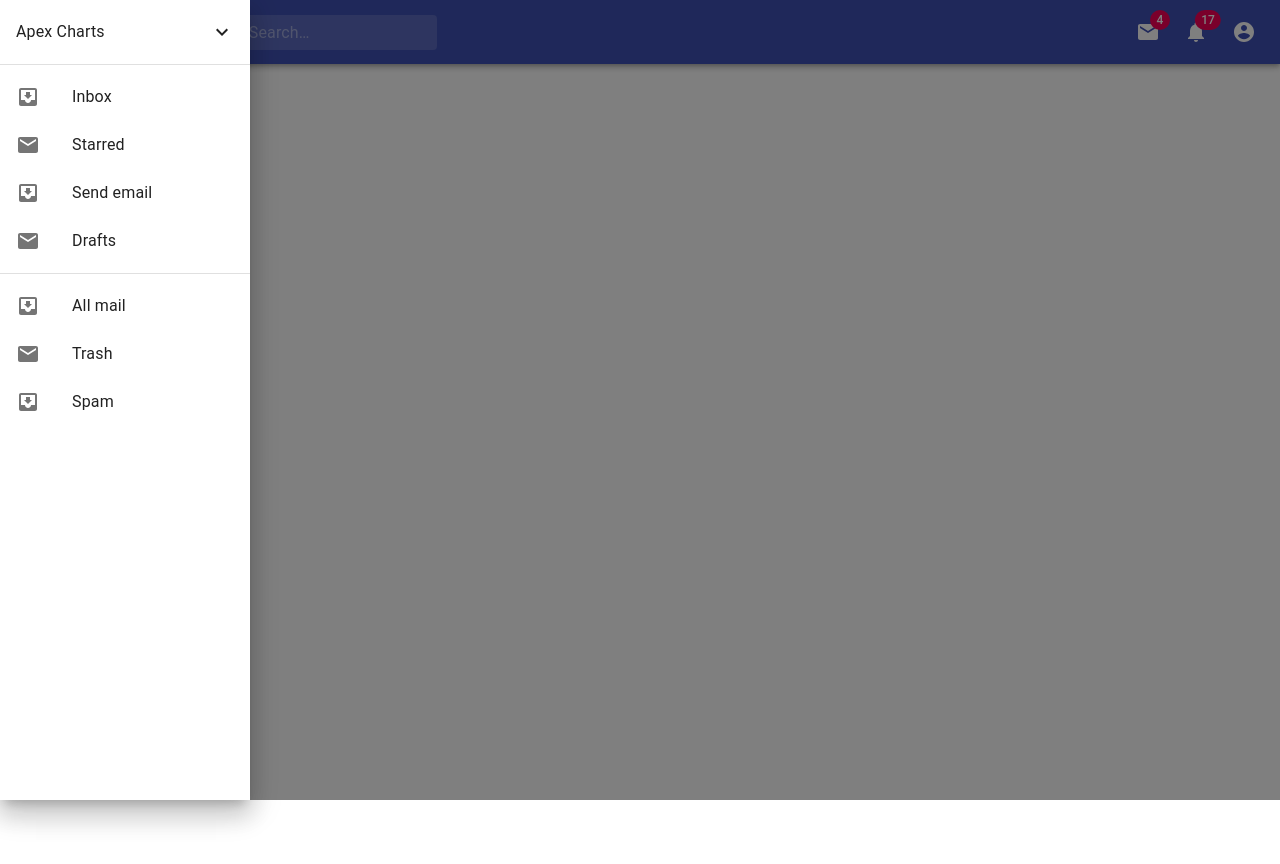
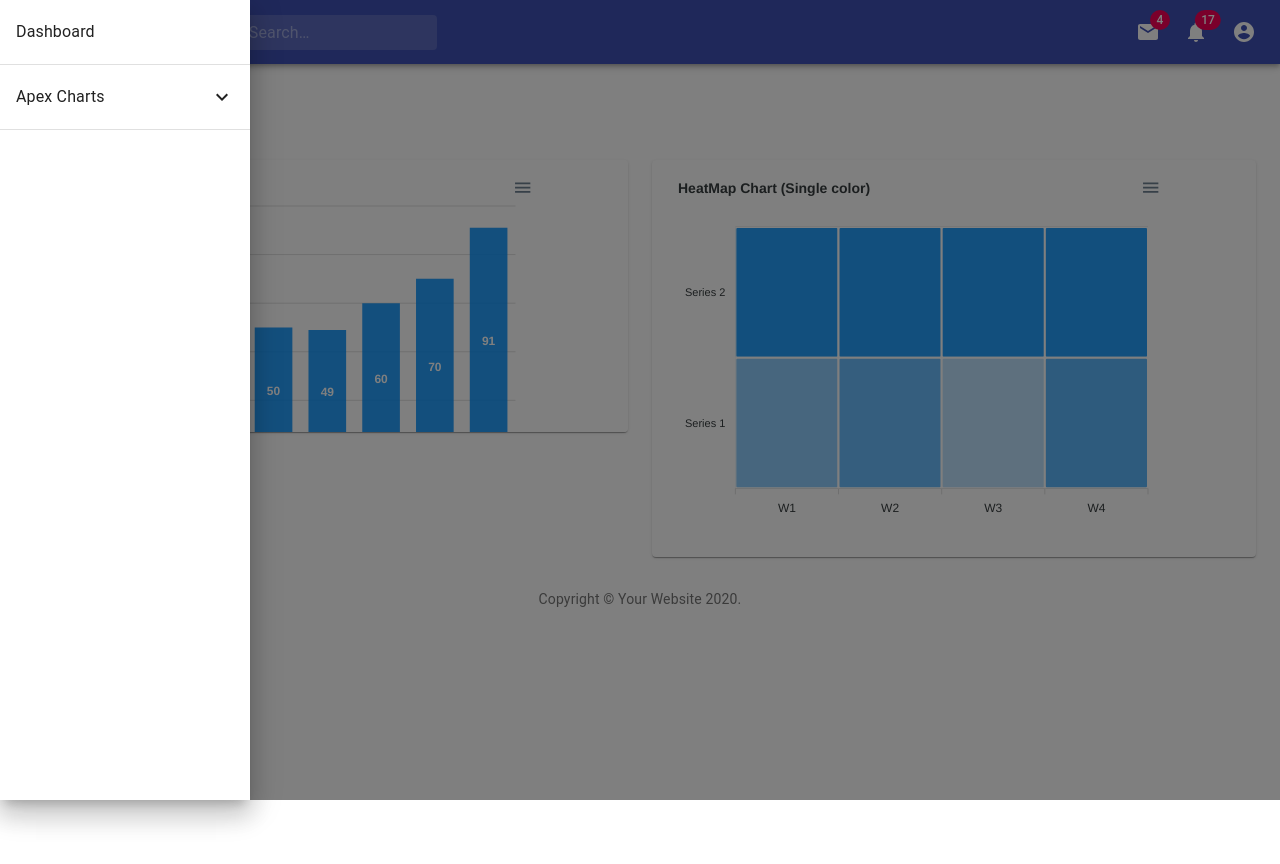
Before and after one commit to gsahadevan/react-material-ui-dashboard, a React (Create React App) app: page /dashboard in a window 1280 px wide. Both pictures are taken after a click on the button 36 px from the left and 32 px from the top of the page. Before the commit the page ends 800 px from the top, so only its background shows below. Built offline with nearby package versions, Linux system fonts and the light colour scheme.

Commit message:
removed unwanted pages

```diff
--- a/src/App.js
+++ b/src/App.js
@@ -1,6 +1,7 @@
 import { BrowserRouter as Router, Switch, Route } from 'react-router-dom';
 import './App.css';
 import Header from './Header';
+import Dashboard from './views/Dashboard';
 import BasicBar from './views/Maps/basicbar';
 import HeatMap from './views/Maps/heatmap';
 
@@ -10,6 +11,7 @@
       <div className='App'>
         <Header />
         <Switch>
+          <Route path='/dashboard' component={Dashboard} />
           <Route path='/basicbar' component={BasicBar} />
           <Route path='/heatmaps' component={HeatMap} />
         </Switch>
--- a/src/Header.js
+++ b/src/Header.js
@@ -19,9 +19,7 @@
 import List from '@material-ui/core/List';
 import Divider from '@material-ui/core/Divider';
 import ListItem from '@material-ui/core/ListItem';
-import ListItemIcon from '@material-ui/core/ListItemIcon';
 import ListItemText from '@material-ui/core/ListItemText';
-import InboxIcon from '@material-ui/icons/MoveToInbox';
 import { Link } from 'react-router-dom';
 import { ExpandLess, ExpandMore } from '@material-ui/icons';
 import { Collapse } from '@material-ui/core';
@@ -169,6 +167,12 @@
       onKeyDown={toggleDrawer(anchor, false)}
     >
       <List>
+        <ListItem button component={Link} to='/dashboard'>
+          <ListItemText primary='Dashboard' />
+        </ListItem>
+      </List>
+      <Divider />
+      <List>
         <ListItem button onClick={handleClick()}>
           <ListItemText primary='Apex Charts' />
           {apexChartsOpen ? <ExpandLess /> : <ExpandMore />}
@@ -195,27 +199,6 @@
         </Collapse>
       </List>
       <Divider />
-      <List>
-        {['Inbox', 'Starred', 'Send email', 'Drafts'].map((text, index) => (
-          <ListItem button key={text}>
-            <ListItemIcon>
-              {index % 2 === 0 ? <InboxIcon /> : <MailIcon />}
-            </ListItemIcon>
-            <ListItemText primary={text} />
-          </ListItem>
-        ))}
-      </List>
-      <Divider />
-      <List>
-        {['All mail', 'Trash', 'Spam'].map((text, index) => (
-          <ListItem button key={text}>
-            <ListItemIcon>
-              {index % 2 === 0 ? <InboxIcon /> : <MailIcon />}
-            </ListItemIcon>
-            <ListItemText primary={text} />
-          </ListItem>
-        ))}
-      </List>
     </div>
   );
 
--- /dev/null
+++ b/src/views/Dashboard/index.js
@@ -0,0 +1,138 @@
+import React from 'react';
+import clsx from 'clsx';
+import { makeStyles } from '@material-ui/core/styles';
+import Box from '@material-ui/core/Box';
+import Typography from '@material-ui/core/Typography';
+import Container from '@material-ui/core/Container';
+import Grid from '@material-ui/core/Grid';
+import Paper from '@material-ui/core/Paper';
+import Link from '@material-ui/core/Link';
+import BasicBar from '../Maps/basicbar';
+import HeatMap from '../Maps/heatmap';
+
+function Copyright() {
+  return (
+    <Typography variant='body2' color='textSecondary' align='center'>
+      {'Copyright © '}
+      <Link color='inherit' href='https://material-ui.com/'>
+        Your Website
+      </Link>{' '}
+      {new Date().getFullYear()}
+      {'.'}
+    </Typography>
+  );
+}
+
+const drawerWidth = 240;
+
+const useStyles = makeStyles((theme) => ({
+  root: {
+    display: 'flex',
+  },
+  toolbar: {
+    paddingRight: 24, // keep right padding when drawer closed
+  },
+  toolbarIcon: {
+    display: 'flex',
+    alignItems: 'center',
+    justifyContent: 'flex-end',
+    padding: '0 8px',
+    ...theme.mixins.toolbar,
+  },
+  appBar: {
+    zIndex: theme.zIndex.drawer + 1,
+    transition: theme.transitions.create(['width', 'margin'], {
+      easing: theme.transitions.easing.sharp,
+      duration: theme.transitions.duration.leavingScreen,
+    }),
+  },
+  appBarShift: {
+    marginLeft: drawerWidth,
+    width: `calc(100% - ${drawerWidth}px)`,
+    transition: theme.transitions.create(['width', 'margin'], {
+      easing: theme.transitions.easing.sharp,
+      duration: theme.transitions.duration.enteringScreen,
+    }),
+  },
+  menuButton: {
+    marginRight: 36,
+  },
+  menuButtonHidden: {
+    display: 'none',
+  },
+  title: {
+    flexGrow: 1,
+  },
+  drawerPaper: {
+    position: 'relative',
+    whiteSpace: 'nowrap',
+    width: drawerWidth,
+    transition: theme.transitions.create('width', {
+      easing: theme.transitions.easing.sharp,
+      duration: theme.transitions.duration.enteringScreen,
+    }),
+  },
+  drawerPaperClose: {
+    overflowX: 'hidden',
+    transition: theme.transitions.create('width', {
+      easing: theme.transitions.easing.sharp,
+      duration: theme.transitions.duration.leavingScreen,
+    }),
+    width: theme.spacing(7),
+    [theme.breakpoints.up('sm')]: {
+      width: theme.spacing(9),
+    },
+  },
+  appBarSpacer: theme.mixins.toolbar,
+  content: {
+    flexGrow: 1,
+    height: '100vh',
+    overflow: 'auto',
+  },
+  container: {
+    paddingTop: theme.spacing(4),
+    paddingBottom: theme.spacing(4),
+  },
+  paper: {
+    padding: theme.spacing(2),
+    display: 'flex',
+    overflow: 'auto',
+    flexDirection: 'column',
+  },
+  fixedHeight: {
+    height: 240,
+  },
+}));
+
+export default function Dashboard() {
+  const classes = useStyles();
+  const fixedHeightPaper = clsx(classes.paper, classes.fixedHeight);
+
+  return (
+    <div className={classes.root}>
+      <main className={classes.content}>
+        <div className={classes.appBarSpacer} />
+        <Container maxWidth='lg' className={classes.container}>
+          <Grid container spacing={3}>
+            {/* Chart */}
+            <Grid item xs={12} md={6} lg={6}>
+              <Paper className={fixedHeightPaper}>
+                <BasicBar />
+              </Paper>
+            </Grid>
+            {/* Recent Deposits */}
+            {/* Recent Orders */}
+            <Grid item xs={12} md={6} lg={6}>
+              <Paper className={classes.paper}>
+                <HeatMap />
+              </Paper>
+            </Grid>
+          </Grid>
+          <Box pt={4}>
+            <Copyright />
+          </Box>
+        </Container>
+      </main>
+    </div>
+  );
+}
```
